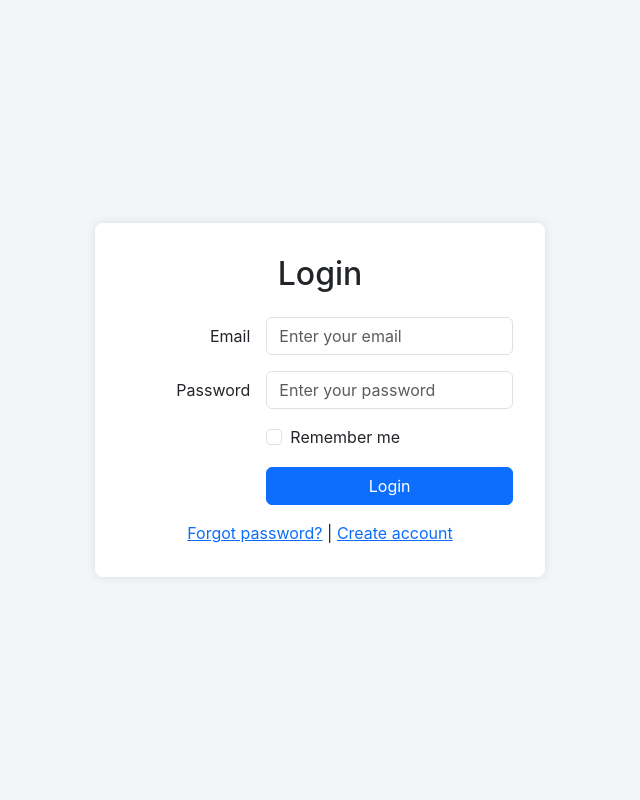
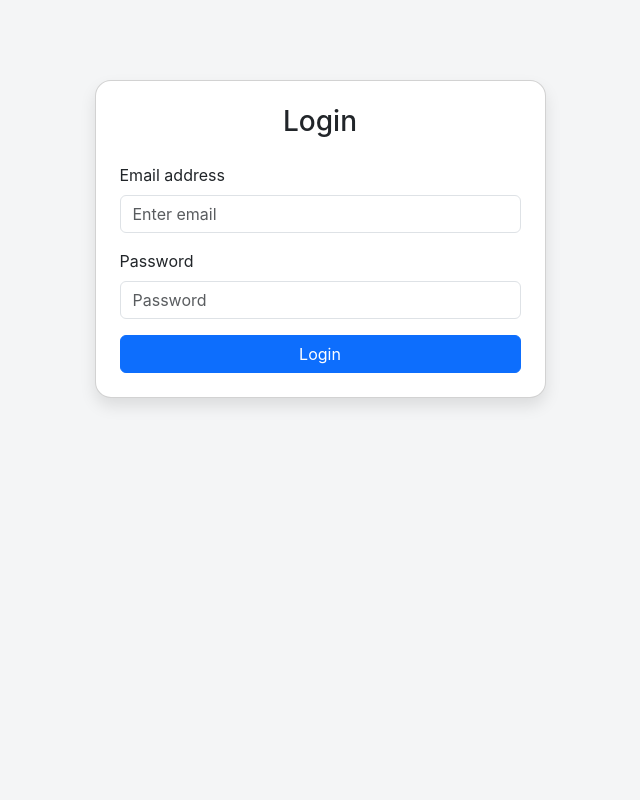
Before and after one commit to laophan74/LBSport, a PHP site: page /frontend/login.html in a window 1280 px wide. Shown: the whole page, without its empty margins (320-960 px from the left). Run offline with PHP 8.4, Linux system fonts and the light colour scheme.

Commit message:
login 31052025-1

```diff
--- a/frontend/assets/css/auth.css
+++ b/frontend/assets/css/auth.css
@@ -1,22 +1,17 @@
 body {
     background-color: #f8f9fa;
-    }
+}
 
 .login-container {
-    min-height: 100vh;
-    }
+    margin-top: 10vh;
+}
 
-.login-form {
-    max-width: 400px;
-    margin: auto;
-    background: white;
-    padding: 2rem;
-    border-radius: 8px;
-    box-shadow: 0 0 10px rgba(0,0,0,0.1);
-    }
+.card {
+    border-radius: 1rem;
+    box-shadow: 0 0.5rem 1rem rgba(0,0,0,0.1);
+}
 
-@media (max-width: 576px) {
-    .login-form {
-        padding: 1.5rem;
-        }
+.error-message {
+    color: red;
+    font-size: 0.9rem;
 }
--- a/frontend/login.html
+++ b/frontend/login.html
@@ -10,44 +10,70 @@
 
 </head>
 <body>
-    <div id="topbar"></div>
+    <div class="container login-container">
+        <div class="row justify-content-center">
+            <div class="col-12 col-sm-10 col-md-8 col-lg-6 col-xl-5">
+                <div class="card p-4">
+                    <h3 class="text-center mb-4">Login</h3>
+                    <form id="loginForm">
+                        <div class="mb-3">
+                            <label for="email" class="form-label">Email address</label>
+                            <input type="email" class="form-control" id="email" placeholder="Enter email">
+                            <div id="emailError" class="error-message"></div>
+                        </div>
 
-    <main class="d-flex align-items-center justify-content-center login-container">
-        <form class="login-form w-100" style="max-width: 450px;">
-            <h2 class="text-center mb-4">Login</h2>
+                        <div class="mb-3">
+                            <label for="password" class="form-label">Password</label>
+                            <input type="password" class="form-control" id="password" placeholder="Password">
+                            <div id="loginError" class="error-message"></div>
+                        </div>
 
-            <div class="d-grid gap-3" style="grid-template-columns: 1fr 2fr; align-items: center;">
-                <!-- Email Row -->
-                <label for="email" class="form-label text-end mb-0">Email</label>
-                <input type="email" class="form-control" id="email" placeholder="Enter your email" required>
-
-                <!-- Password Row -->
-                <label for="password" class="form-label text-end mb-0">Password</label>
-                <input type="password" class="form-control" id="password" placeholder="Enter your password" required>
-
-                <!-- Remember Me Checkbox -->
-                <div></div> <!-- empty cell for alignment -->
-                <div class="form-check">
-                    <input type="checkbox" class="form-check-input" id="rememberMe">
-                    <label class="form-check-label" for="rememberMe">Remember me</label>
+                        <button type="submit" class="btn btn-primary w-100">Login</button>
+                    </form>
                 </div>
-
-                <!-- Submit Button -->
-                <div></div> <!-- empty cell for alignment -->
-                <button type="submit" class="btn btn-primary w-100">Login</button>
             </div>
-
-            <!-- Links -->
-            <div class="text-center mt-3">
-                <a href="#">Forgot password?</a> |
-                <a href="#">Create account</a>
-            </div>
-        </form>
-    </main>
-
-    <div id="footer"></div>
+        </div>
+    </div>
 
     <script src="LBSport/frontend/assets/libs/bootstrap/bootstrap.bundle.min.js"></script>
     <script src="LBSport/frontend/assets/libs/jQuery/jquery-3.7.1.min.js"></script>
+
+    <script>
+        $('#loginForm').on('submit', function (e) {
+            e.preventDefault();
+            let email = $('#email').val().trim();
+            let password = $('#password').val().trim();
+            let isValid = true;
+
+            $('#emailError').text('');
+            $('#loginError').text('');
+
+            const emailPattern = /^[^\s@]+@[^\s@]+\.[^\s@]+$/;
+            if (!emailPattern.test(email)) {
+                $('#emailError').text('Please enter a valid email address.');
+                isValid = false;
+            }
+
+            if (isValid) {
+                $.ajax({
+                    url: 'login.php',
+                    type: 'POST',
+                    data: { email: email, password: password },
+                    success: function (response) {
+                        const res = JSON.parse(response);
+                        if (res.success) {
+                            alert('Login successful! Welcome, ' + res.username);
+                            // Redirect or further logic here
+                        } else {
+                            $('#loginError').text(res.message);
+                        }
+                    },
+                    error: function () {
+                        $('#loginError').text('Server error. Please try again later.');
+                    }
+                });
+            }
+        });
+    </script>
 </body>
 </html>
```
Also changed, not shown: frontend/login.php (added, +42 -0 lines).
